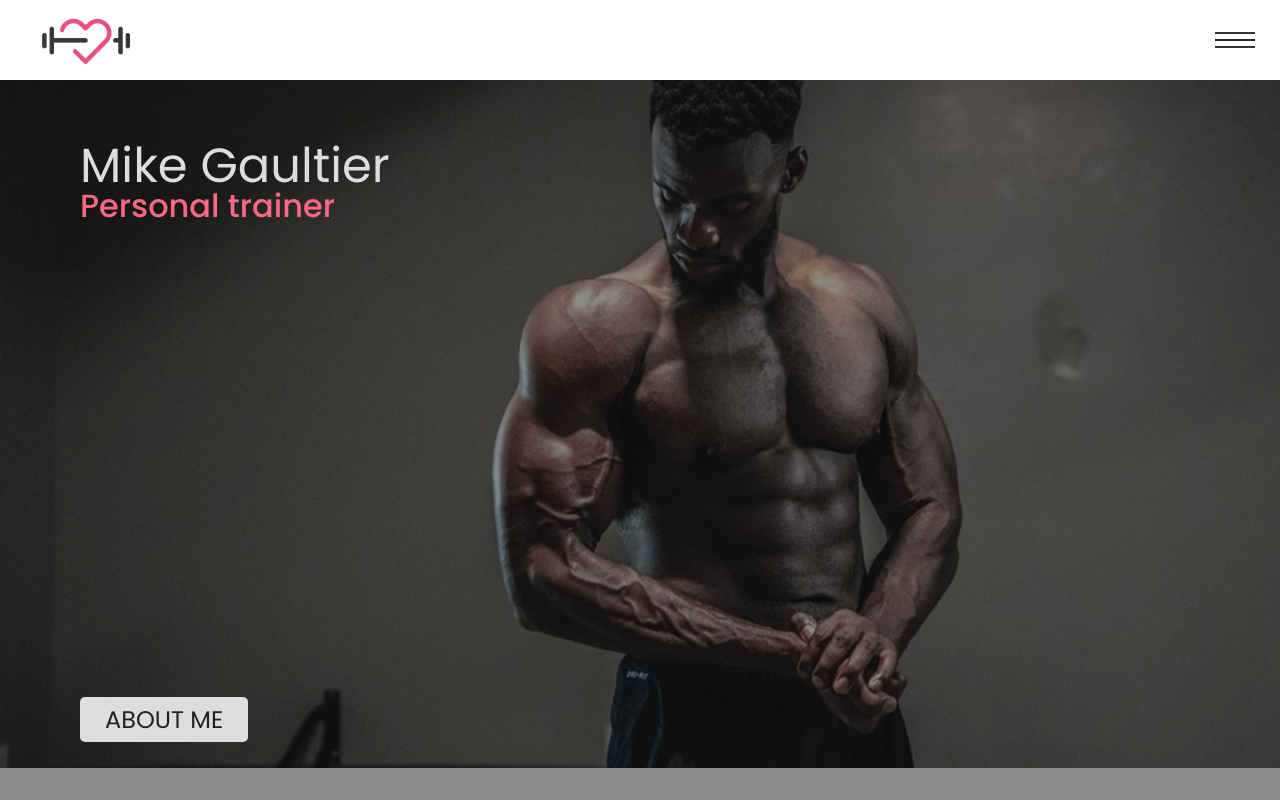
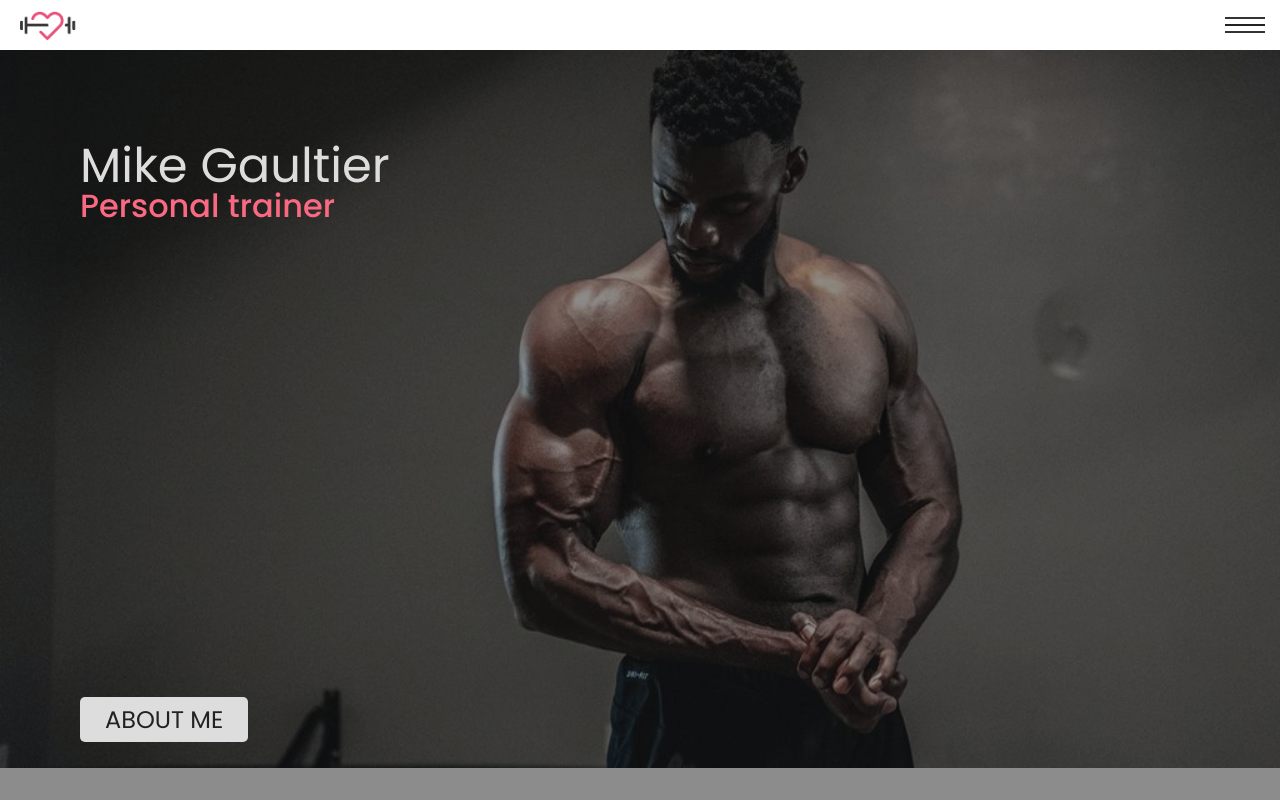
Before and after one commit to PiotrKrzaczkowski/personal-trainer-landing-page, a website: page index.html in a window 1280 px wide. Shown: the top 800 px of the page. Drawn offline with Linux system fonts and the light colour scheme; some packages are replaced by stand-ins of ours; a script that the page names is missing.

Commit message:
nav height decreased

```diff
--- a/scss/_nav.scss
+++ b/scss/_nav.scss
@@ -16,17 +16,17 @@
       display: flex;
       justify-content: space-between;
       background-color: white;
-      @media (min-width: 1024px) {
-        height: 80px;
-      }
+      // @media (min-width: 1024px) {
+      //   height: 80px;
+      // }
       .mobile-logo {
         display: block;
         height: 50px;
         z-index: 999;
-        @media (min-width: 1024px) {
-          height: 80px;
-          margin-left: 10px;
-        }
+        // @media (min-width: 1024px) {
+        //   height: 80px;
+        //   margin-left: 10px;
+        // }
       }
       .burger {
         width: 50px;
@@ -35,10 +35,10 @@
         position: relative;
         transition: 0.3s;
         z-index: 100;
-        @media (min-width: 1024px) {
-          height: 80px;
-          margin-right: 20px;
-        }
+        // @media (min-width: 1024px) {
+        //   height: 80px;
+        //   margin-right: 20px;
+        // }
 
         .burger-btn {
           width: 25px;
```
Also changed, not shown: css/main.css, 1 other file.
